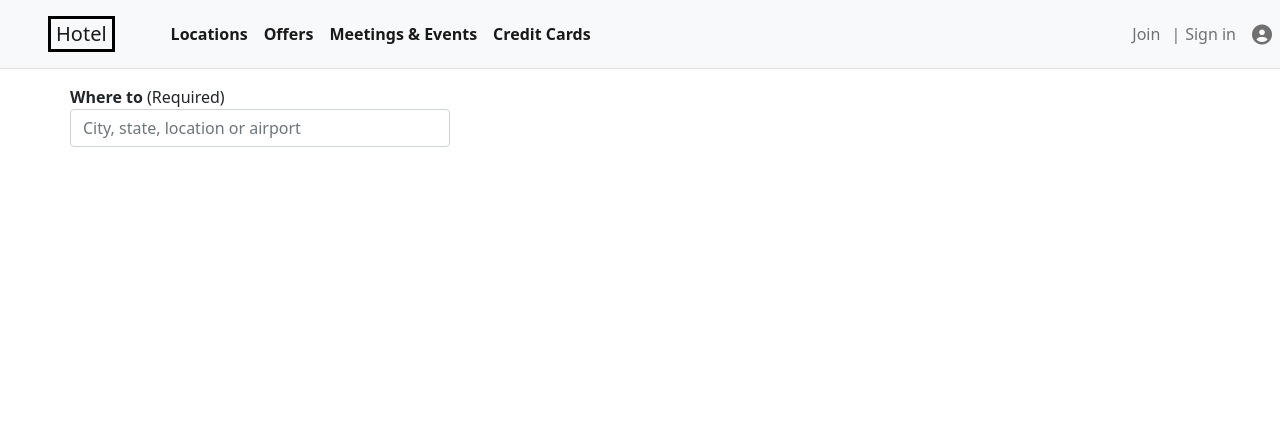
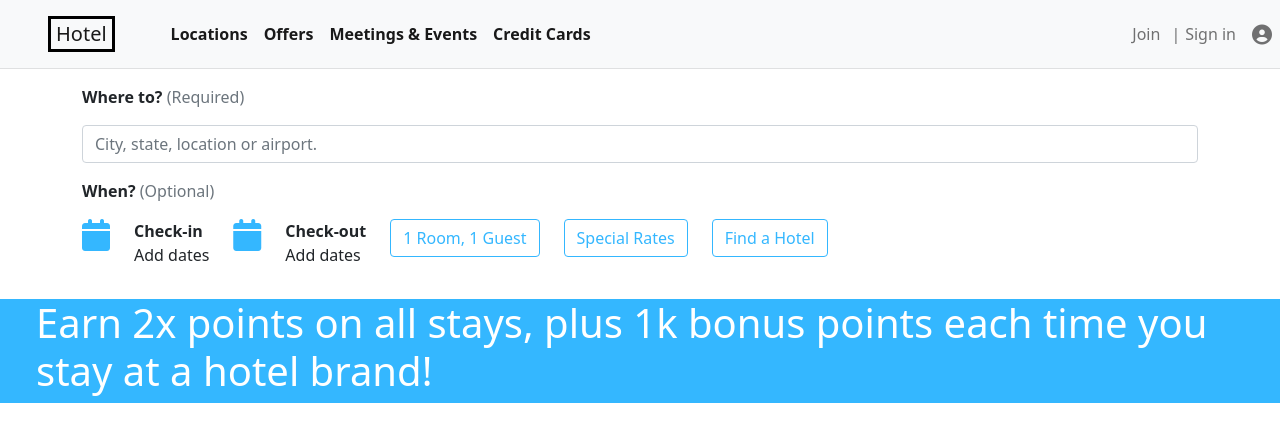
Before and after one commit to JamesPurvis/hotel, a plain HTML site: page index.html in a window 1280 px wide. Drawn offline with Linux system fonts and the light colour scheme.

Commit message:
finished "trip selector" and added banner below

```diff
--- a/css/customstyle.css
+++ b/css/customstyle.css
@@ -21,6 +21,43 @@ nav {
     content: "|";
 }
 
-#signin::after {
 
+ #calendar {
+    color: rgb(52, 183, 255);
 }
+
+#rule {
+    border-left: 2px solid rgba(52, 183, 255);
+    height: 50px;
+}
+
+#guest {
+    color: rgba(52, 183, 255);
+    border-color: rgba(52, 183, 255);
+}
+
+#go {
+    color: rgba(52, 183, 255);
+    border-color: rgba(52, 183, 255);
+}
+
+#special {
+    color: rgba(52, 183, 255);
+    border-color: rgba(52, 183, 255);
+}
+
+th {
+    padding-right: 100%;
+}
+
+.blue-background {
+    background-color: rgba(52, 183, 255);
+}
+
+
+@media (max-width: 575px) {
+    .btn-block-xs {
+        display: block;
+        width: 100%;
+    }
+}
--- a/index.html
+++ b/index.html
@@ -44,22 +44,48 @@
         </div>
       </nav>
 
-      <div class="container">
-        <div class="row pt-3 align-items-center">
-          <div class="col-auto p-0">
-            <p class="fw-bold m-0 p-0">Where to&nbsp;</p>
-          </div>
-          <div class="col-auto p-0">
-            <p class="fw-lighter m-0">(Required)</p>
-          </div>
+      <div class="container pt-3 pb-3">
+        <div class="row">
+            <div class="col-xxl-4 col-md-12">
+                <p class="fw-bold">Where to? <span class="text-muted fw-light">(<span class="fw-normal">Required</span>)</span></p>
+                <input type="text" class="form-control" placeholder="City, state, location or airport."/>
+            </div>
+            <div class="col-md-12 col-xxl-8 pt-md-3 pt-sm-3 pt-xxl-0">
+                <p class="fw-bold">When? <span class="text-muted fw-light">(<span class="fw-normal">Optional</span>)</span></p>
+                <div class="row">
+                    <div class="col-xs-12 col-sm-1 col-md-1 col-lg-auto">
+                        <i id="calendar" class="fas fa-calendar fa-2x p-0 m-0"></i>
+                    </div>
+                    <div class="col-xs-12 col-sm-3 col-md-3 col-lg-auto">
+                        <p class="fw-bold fs-6 m-0 p-0">Check-in</p>
+                        <p class="fw-lighter p-0">Add dates</p>
+                      </div>
+                      <div class="col-xs-12 col-sm-1 col-md-1 col-lg-auto">
+                        <i id="calendar" class="fas fa-calendar fa-2x p-0 m-0"></i>
+                    </div>
+                      <div class="col-xs-12 col-sm-3 col-md-3 col-lg-auto">
+                        <p class="fw-bold fs-6 m-0 p-0">Check-out</p>
+                        <p class="fw-lighter p-0">Add dates</p>
+                      </div>
+                      <div class="col-sm-12 col-lg-auto">
+                        <button id="guest" class="mb-3d-block w-100 w-md-auto btn btn-outline-primary mb-2">1 Room, 1 Guest</button>
+                      </div>
+                      <div class=" col-sm-12 col-lg-auto">
+                        <button id="special" class="w-100 w-md-auto btn btn-outline-primary mb-2">Special Rates</button>
+                      </div>
+                      <div class="col-sm-12 col-lg-auto">
+                        <button id="go" class="w-100 w-md-auto btn btn-outline-primary mb-2">Find a Hotel</button>
+                      </div>
+                </div>
+            </div>
         </div>
       </div>
 
-      <div class="container">
+      <div class="container-fluid blue-background">
         <div class="row">
-          <div class="col-4 p-0">
-            <input type="text" class="form-control" id="cityStateZip" placeholder="City, state, location or airport">
-          </div>
+        <div class="col-12">
+        <h1 class="fw-light text-white ms-4">Earn 2x points on all stays, plus 1k bonus points each time you stay at a hotel brand!</h1>
+        </div>
         </div>
       </div>
 
```
